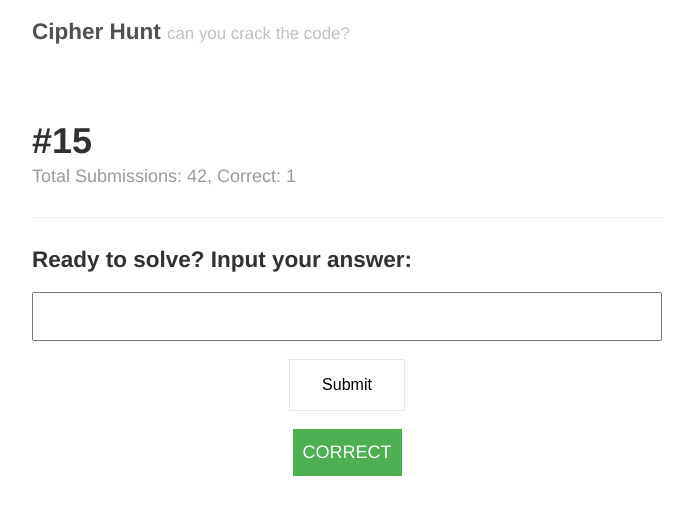
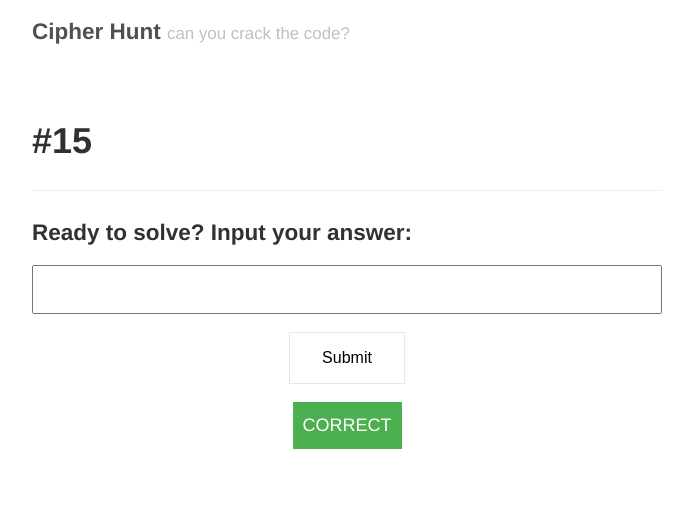
Before and after one commit to lcapkovic/crypto, a Jekyll site: the page built from _posts/2014-01-16-problem-15.md, in a window 1280 px wide. Shown: the top 515 px of the page, without its empty margins (293-986 px from the left). Built offline with Jekyll 4.4.1, drawn with Linux system fonts in a browser that asks for light colours.

```diff
--- a/_layouts/post.html
+++ b/_layouts/post.html
@@ -5,7 +5,9 @@ layout: default
 <article class="post">
   <h1 class="post-title">{{ page.title }}</h1>
   {% if page.problemId %}
+  {% if page.problemId != 15 %}
   <div id="submit-counter" class="submit-counter">Total Submissions: 0, Correct: 0</div>
+  {% endif %}
   {% endif %}
   <!-- <time datetime="{{ page.date | date_to_xmlschema }}" class="post-date">{{ page.date | date_to_string }}</time> -->
   {{ content }}
```
